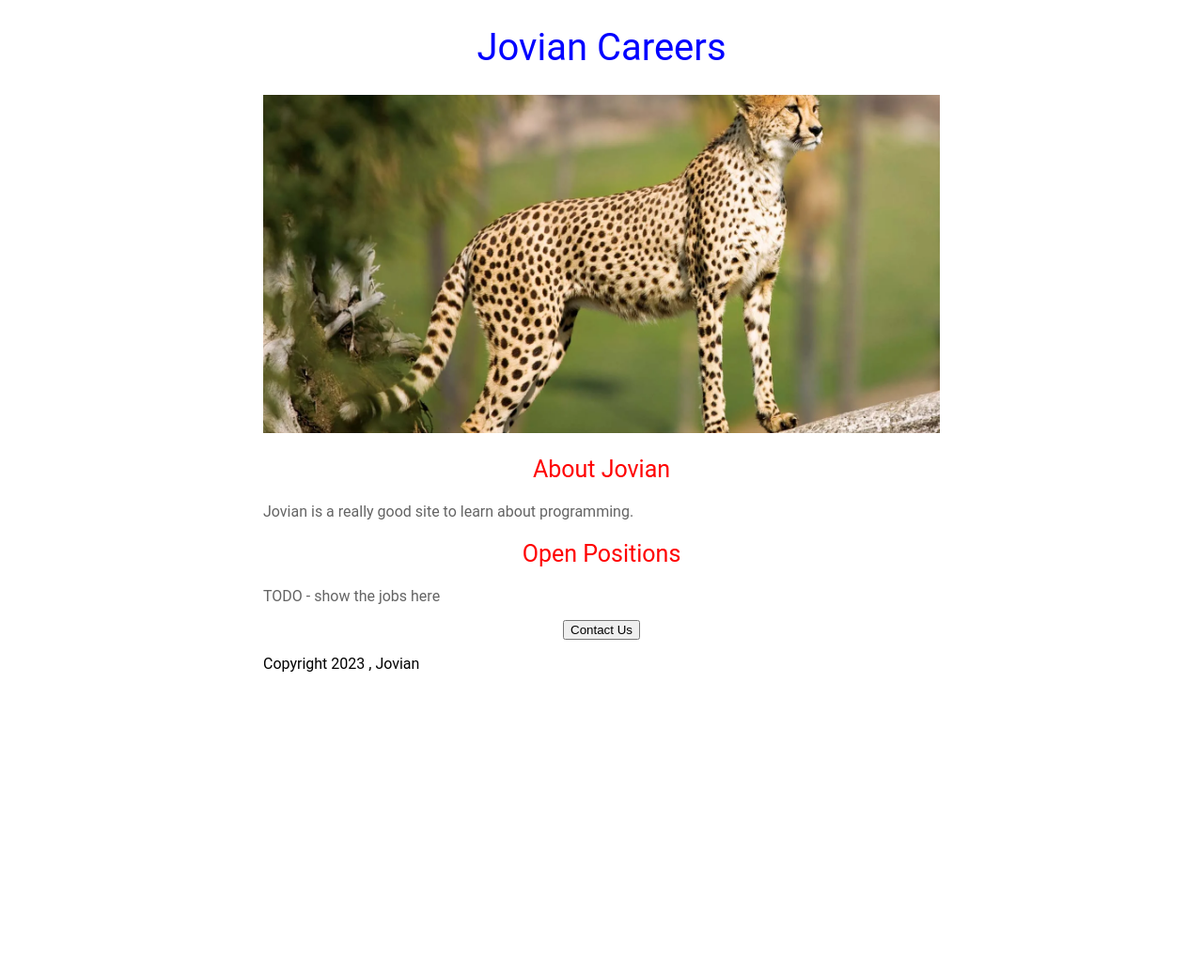
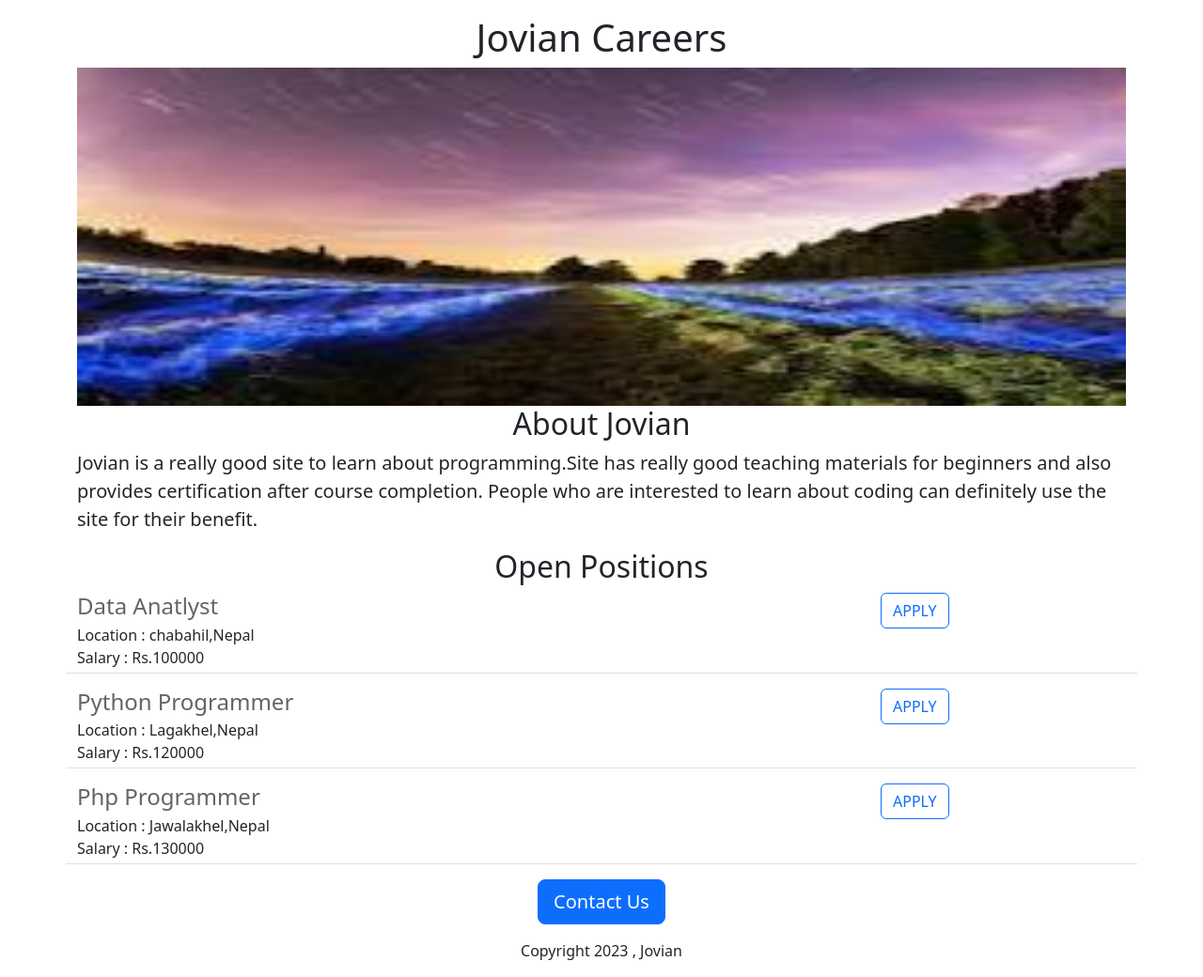
Before and after one commit to subrat128/jovian-careers-website, a Flask app: page / in a window 1280 px wide. Shown: the whole page at 94% size. Before the commit the page ends 715 px from the top, so only its background shows below. Run offline with Flask 2, Linux system fonts and the light colour scheme.

Commit message:
added dynamic data and API route

```diff
--- a/app.py
+++ b/app.py
@@ -1,8 +1,31 @@
 from flask import Flask, render_template
 app = Flask(__name__)
+JOBS = [
+  {
+    'id': 1,
+    'title': 'Data Anatlyst',
+    'location': 'chabahil,Nepal',
+    'salary': 'Rs.100000'
+  },
+  {
+    'id': 2,
+    'title': 'Python Programmer',
+    'location': 'Lagakhel,Nepal',
+    'salary': 'Rs.120000'
+  },
+  {
+    'id': 3,
+    'title': 'Php Programmer',
+    'location': 'Jawalakhel,Nepal',
+    'salary': 'Rs.130000'
+  },
+]
 @app.route("/")
 def hello_world():
-  return render_template("home.html")
+  return render_template("home.html",jobs=JOBS,company_name='Jovian')
+@app.route("/api/jobs")
+def list_jobs():
+  return jsonify(JOBS)
 
 if __name__ == "__main__":
   app.run(host='0.0.0.0' , debug = True)
--- a/templates/home.html
+++ b/templates/home.html
@@ -2,55 +2,34 @@
 <html>
   <head>
     <title>Jovian careers</title>
-    <style>
-      h1 {
-        font-size : 40px;
-        font-family : Roboto;
-        font-weight : normal;
-        color : rgb(0, 0, 300);
-        text-align : center;
-      }
-      h2 {
-        font-size : 25px;
-        font-family : Roboto;
-        font-weight : normal;
-        color : rgb(255 , 0, 0);
-        text-align : center;
-      }
-      #banner{
-        width: 100%;
-        height: 360px;
-        object-fit: cover;
-      }
-      p{
-        font-family : Roboto;
-        color : rgb(0 , 0, 0);
-      }
-      #container
-        {
-          max-width : 720px;
-          margin : 0 auto 0 auto;
-        }
-      .bodytext
-        {
-          font-family : Roboto;
-          color : rgb(100 , 100 , 100);
-        }
+    <meta charset="utf-8">
+    <meta name="viewport" content="width=device-width, initial-scale=1">
+    <link href="https://cdn.jsdelivr.net/npm/bootstrap@5.3.0-alpha1/dist/css/bootstrap.min.css" rel="stylesheet" integrity="sha384-GLhlTQ8iRABdZLl6O3oVMWSktQOp6b7In1Zl3/Jr59b6EGGoI1aFkw7cmDA6j6gD" crossorigin="anonymous">
+  <style>
+    #banner {
+      height : 360px;
+      width : 100%;
+    }
 
-    </style>
+  </style>
   </head>
   <body>
-    <div id="container">
-    <h1>Jovian Careers</h1>
-    <img id="banner"  src = "https://jovian-careers-website-1.subratsharma.repl.co/static/Cheetah.webp" height = "320px">
-    <h2>About Jovian</h2>
-    <p class="bodytext">Jovian is a really good site to learn about programming.</p>
-    <h2>Open Positions</h2>
-    <p class="bodytext">TODO - show the jobs here</p>
-    <div style="text-align:center;">
-    <button>Contact Us</button>
-    </div>
-    <p>Copyright 2023 , Jovian</p>
+    <div class= "container">
+      <h1 class= "text-center mt-3 mt-3">{{company_name}} Careers</h1>
+      <img class ="img-fluid" id ="banner" src = "https://jovian-careers-website-1.subratsharma.repl.co/static/images.jpeg " >
+      <h2 class ="text-center" >About Jovian</h2>
+      <p class ="lead" >Jovian is a really good site to learn about               programming.Site has really good teaching materials for beginners and also provides certification after course completion. People who are interested to learn about coding can definitely use the site for their benefit.</p>
+      <h2 class="text-center">Open Positions</h2>
+      <div >{% for job in jobs%}
+        {% include 'jobitem.html' %}
+        {% endfor %}
+      </p>
+      <p class="text-center">
+      <button class="btn btn-primary btn-lg"  >Contact Us</button>
+      </p >
+
+    <p class="text-center">Copyright 2023 , Jovian</p>
+      </div>
     </div>
   </body>
 </html>
--- /dev/null
+++ b/templates/jobitem.html
@@ -0,0 +1,16 @@
+<div class="border-bottom row" style = "margin-bottom: 16px;padding-bottom:4px;">
+  <div class="col-9">
+  <h4 style = "color:rgb(100,100,100); margin-bottom: 4px;">
+  {{job['title']}} </h4>
+
+<div>Location : {{job['location']}}</div>
+  {% if 'salary' in job %}
+<div>Salary : {{job['salary']}}</div>
+  {% endif %}
+  </div>
+  <div class="col-3">
+
+  <button type="button" class="btn btn-outline-primary"> APPLY</button>
+  </div>
+
+</div>
```
Also changed, not shown: static/Cheetah.webp (deleted), static/images.jpeg (added).
